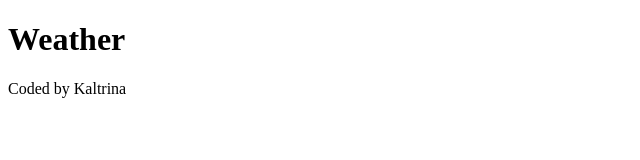
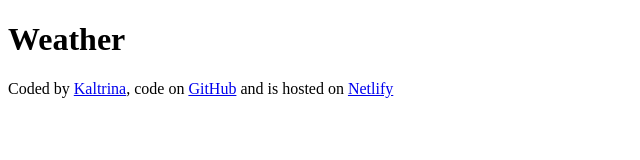
Before and after one commit to kaltrinaz/com-weather-app, a plain HTML site: page index.html in a window 1280 px wide. Shown: the whole page, without its empty margins (0-640 px from the left). Drawn offline with Linux system fonts and the light colour scheme.

Commit message:
Added links to the footer

```diff
--- a/index.html
+++ b/index.html
@@ -7,6 +7,9 @@
 </head>
 <body>
     <h1>Weather</h1>
-    <footer>Coded by Kaltrina</footer>
+    <footer>Coded by
+        <a href="https://github.com/kaltrinaz">Kaltrina</a>, code on
+        <a href="https://github.com/kaltrinaz/com-weather-app">GitHub</a> and is hosted on
+        <a href="https://com-weather-app.netlify.app/">Netlify</a></footer>
 </body>
 </html>
```
